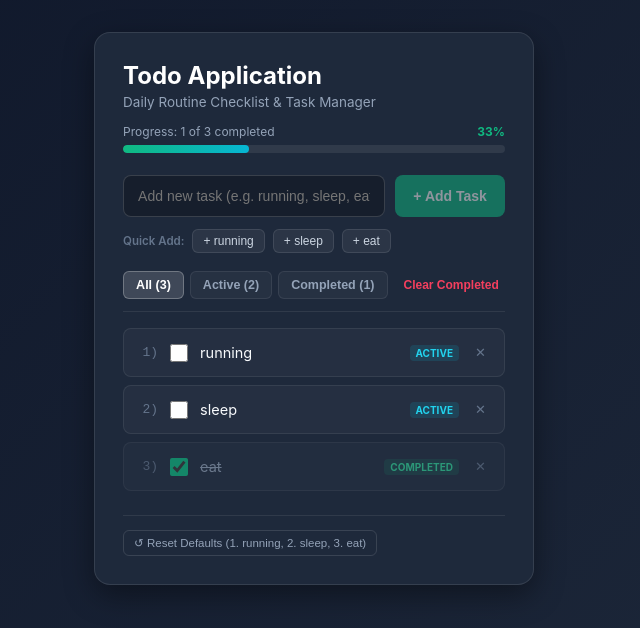
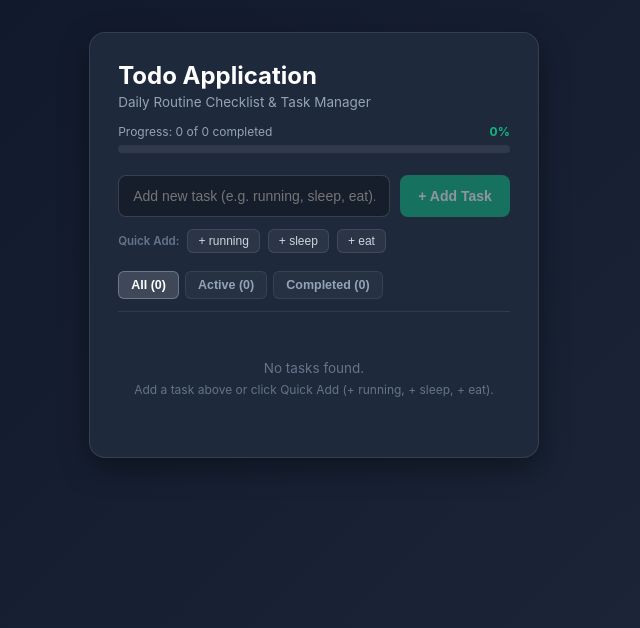
Before and after one commit to kummethavishnusekhar8-eng/program9-todo-app, a React (Vite) app: page / in a window 1280 px wide. Shown: the top 628 px of the page, without its empty margins (326-966 px from the left). Built offline with nearby package versions, Linux system fonts and the light colour scheme.

Commit message:
feat: start with empty list without demo data

```diff
--- a/src/App.jsx
+++ b/src/App.jsx
@@ -1,20 +1,14 @@
 import { useState, useEffect } from "react";
 
-const INIT = [
-  { id: 1, text: "running", completed: false },
-  { id: 2, text: "sleep", completed: false },
-  { id: 3, text: "eat", completed: true },
-];
-
 export default function App() {
-  const [todos, setTodos] = useState(() => JSON.parse(localStorage.getItem("todos_v1") || "0") || INIT);
+  const [todos, setTodos] = useState(() => JSON.parse(localStorage.getItem("todos_v3") || "[]"));
   const [input, setInput] = useState(""), [filter, setFilter] = useState("all");
 
-  useEffect(() => localStorage.setItem("todos_v1", JSON.stringify(todos)), [todos]);
+  useEffect(() => localStorage.setItem("todos_v3", JSON.stringify(todos)), [todos]);
 
   const add = (t) => {
     const val = (t || input).trim();
-    if (val) { setTodos([...todos, { id: Date.now(), text: val, completed: false }]); setInput(""); }
+    if (val) { setTodos((prev) => [...prev, { id: Date.now() + Math.random(), text: val, completed: false }]); setInput(""); }
   };
   const toggle = (id) => setTodos(todos.map((t) => t.id === id ? { ...t, completed: !t.completed } : t));
   const del = (id) => setTodos(todos.filter((t) => t.id !== id));
@@ -59,7 +53,7 @@ export default function App() {
           {list.length === 0 ? (
             <div className="empty-message">
               <p>No {filter !== "all" ? filter : ""} tasks found.</p>
-              <button type="button" className="btn-reset-link" onClick={() => setTodos(INIT)}>Restore default tasks (running, sleep, eat)</button>
+              <p style={{ marginTop: 6, fontSize: 12, color: "#64748b" }}>Add a task above or click Quick Add (+ running, + sleep, + eat).</p>
             </div>
           ) : (
             list.map((t, i) => (
@@ -74,9 +68,11 @@ export default function App() {
           )}
         </div>
 
-        <footer className="todo-footer">
-          <button type="button" className="btn-reset" onClick={() => setTodos(INIT)}>↺ Reset Defaults (1. running, 2. sleep, 3. eat)</button>
-        </footer>
+        {todos.length > 0 && (
+          <footer className="todo-footer">
+            <button type="button" className="btn-reset" onClick={() => setTodos([])}>Clear All Tasks</button>
+          </footer>
+        )}
       </div>
     </div>
   );
```
